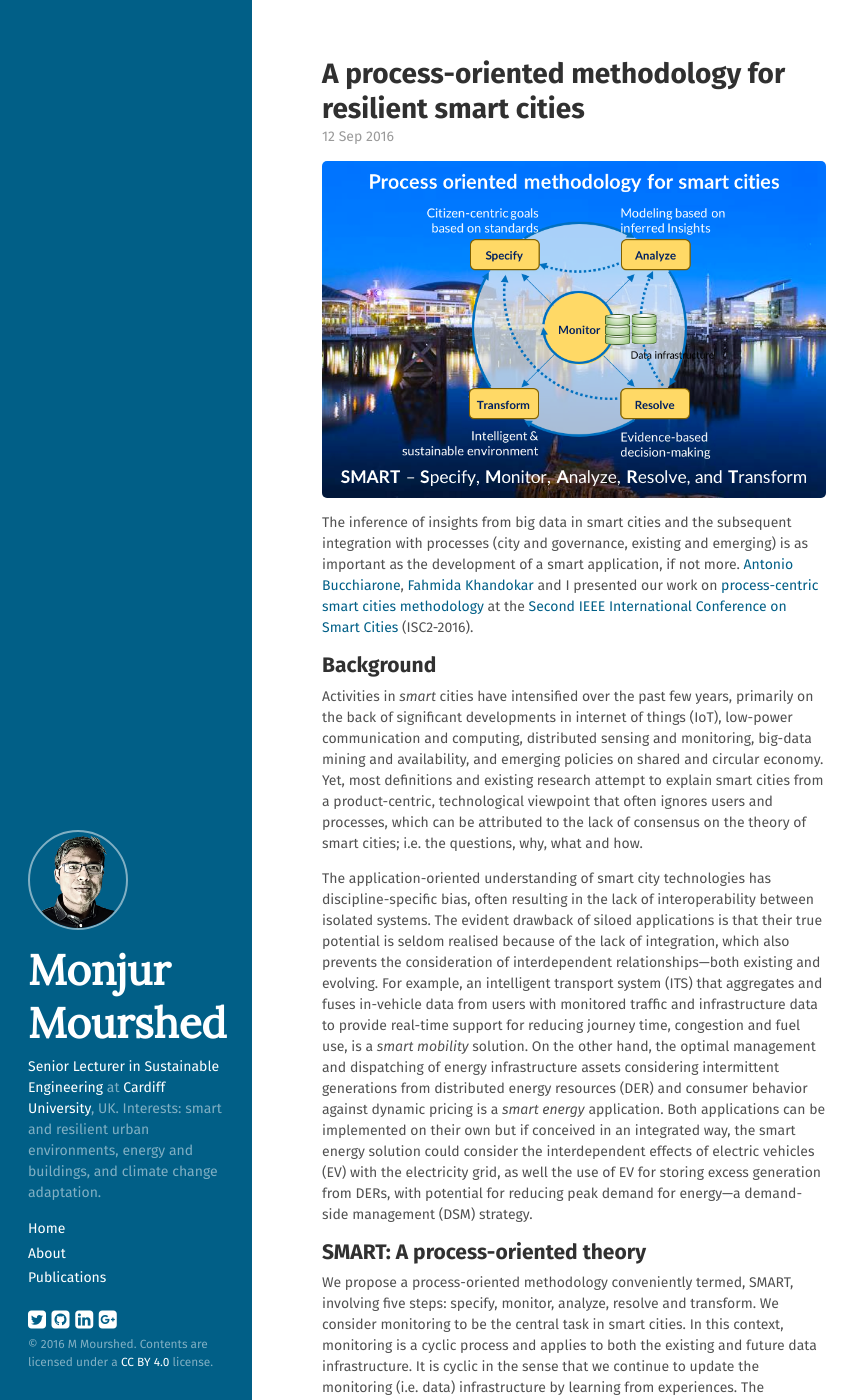
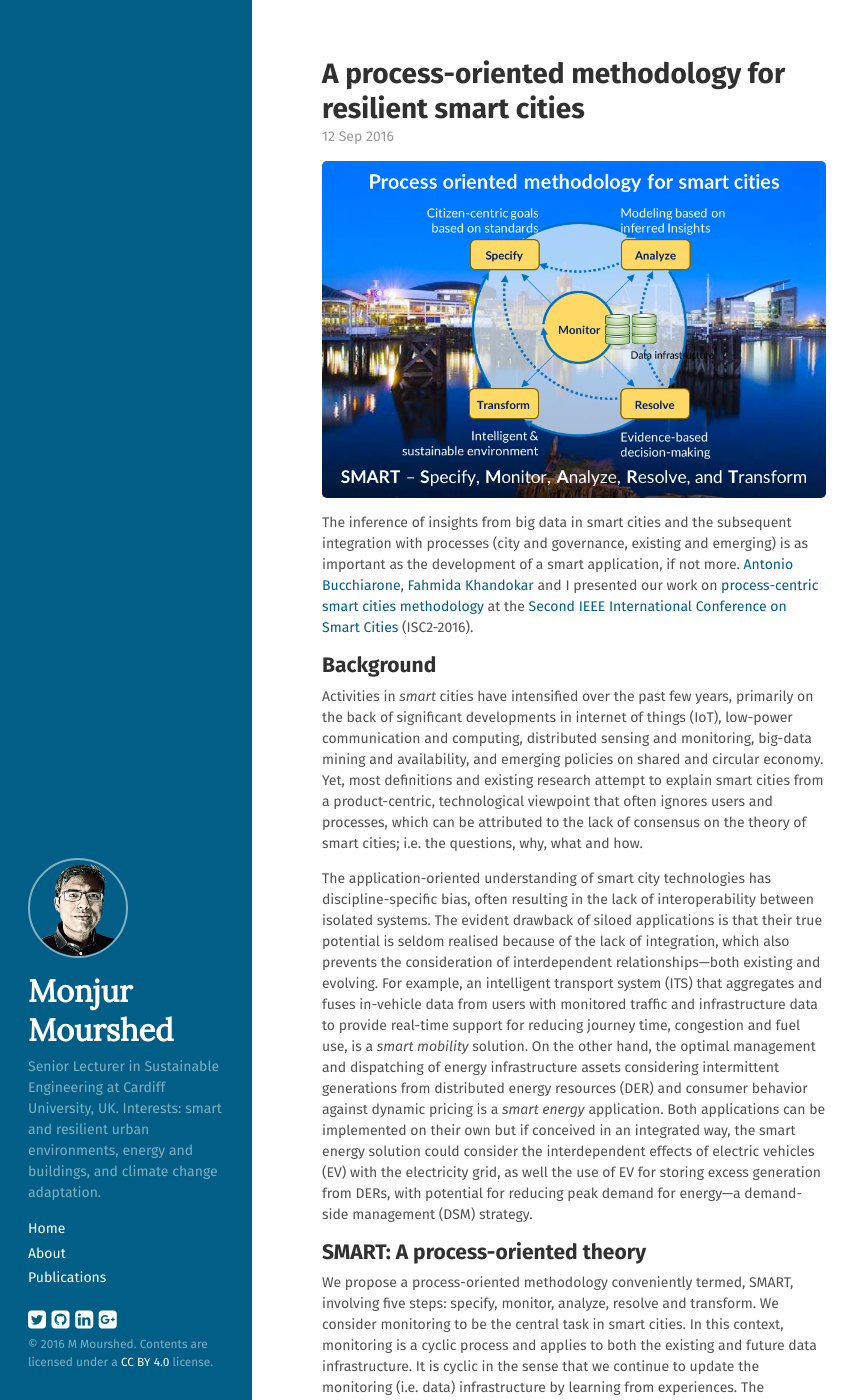
Before and after one commit to mmourshed/mmourshed.github.io, a Jekyll site: the page built from _posts/2016-09-12-SMART-Process-Centric-Smart-Cities.md, in a window 1280 px wide and 1400 px high. Shown: the whole window, without its empty margins (0-861 px from the left). Built offline with Jekyll 4.4.1, drawn with Linux system fonts in a browser that asks for light colours; nearby versions of some CDN libraries; part of the change alters nothing that is shown.

```diff
--- a/_config.yml
+++ b/_config.yml
@@ -9,7 +9,7 @@ permalink:        pretty
 # Setup
 title:            Monjur Mourshed
 tagline:          'Smart and resilient urban environments'
-description:      '<a href="http://www.engin.cf.ac.uk/whoswho/profile.asp?RecordNo=946" target="_blank">Senior Lecturer in Sustainable Engineering</a> at <a href="http://cardiff.ac.uk" target="_blank">Cardiff University</a>, UK. Interests: smart and resilient urban environments, energy and buildings, and climate change adaptation.'
+description:      'Senior Lecturer in Sustainable Engineering at Cardiff University, UK. Interests: smart and resilient urban environments, energy and buildings, and climate change adaptation.'
 url:              http://m.mourshed.org
 baseurl:          /
 
--- a/_includes/sidebar.html
+++ b/_includes/sidebar.html
@@ -1,7 +1,10 @@
 <div class="sidebar">
   <div class="container sidebar-sticky">
     <div class="sidebar-about">
-      <img class="img-circle" src="/assets/mourshed.png" height="100" width="100">
+      <!--<div align="center">-->
+        <img class="img-circle" src="/assets/mourshed.png" height="100" width="100">
+      <!--</div>-->
+
       <h1>
         <a href="{{ site.baseurl }}">
           {{ site.title }}
--- a/_posts/2016-09-12-SMART-Process-Centric-Smart-Cities.md
+++ b/_posts/2016-09-12-SMART-Process-Centric-Smart-Cities.md
@@ -1,6 +1,7 @@
 ---
-layout: post
-title: A process-oriented methodology for resilient smart cities
+layout:    post
+comments:  true
+title:     A process-oriented methodology for resilient smart cities
 ---
 
 ![Figure]({{ site.url }}/assets/SMART.png)
--- a/public/css/hyde.css
+++ b/public/css/hyde.css
@@ -89,7 +89,7 @@ p.small {
   color: #fff;
   margin-top: 0;
   font-family: "Lora", serif;
-  font-size: 3.0rem;
+  font-size: 2.2rem;
   font-stretch: expanded;
 }
 
```
